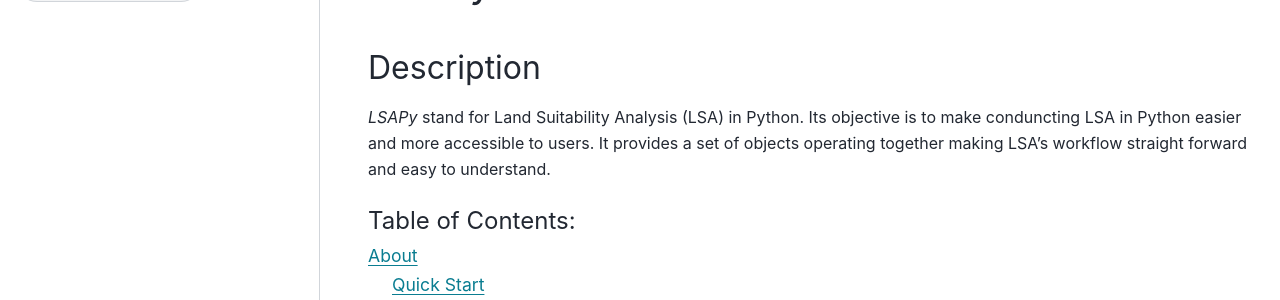
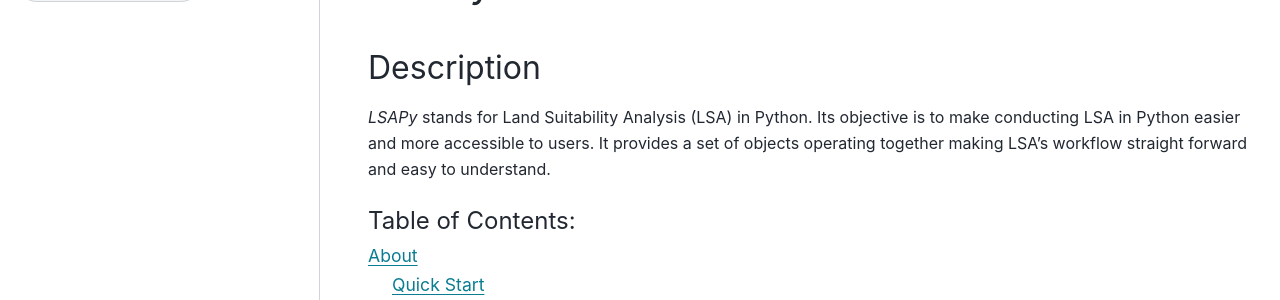
Before and after one commit to baptistehamon/lsapy, a Sphinx documentation site: the page built from docs/index.rst, in a window 1280 px wide and 1084 px high. Shown: the part 144-444 px from the top of the window. Built offline with Sphinx 7.4.7 and the PyData theme 0.15.4, drawn with Linux system fonts in a browser that asks for light colours.

Commit message:
Fix type in docs

```diff
--- a/docs/api/index.rst
+++ b/docs/api/index.rst
@@ -6,7 +6,7 @@
 
 .. warning::
 
-   The package is still in development and only pre-realease versions have been published,
+   The package is still in development and only pre-release versions have been published,
    meaning the package should not be considered stable yet. Breaking changes are likely to
    occur before the first official release.
 
--- a/docs/community/index.rst
+++ b/docs/community/index.rst
@@ -5,7 +5,7 @@
 =========
 
 The project is only at the beginning of its journey but help is always welcome! We are working hard to make it better,
-and in that sense, we appreciate any feedbacks and contributions. As a project's contributor, you should adhere to the
+and in that sense, we appreciate any feedback and contributions. As a project's contributor, you should adhere to the
 :doc:`Code of Conduct </community/code_of_conduct>`.
 
 If you are interested in contributing to the project, please read the :doc:`Contributing Guidelines </community/contributing>`.
--- a/docs/getting_started/index.rst
+++ b/docs/getting_started/index.rst
@@ -18,7 +18,7 @@
 
 .. warning::
 
-   The package is still in development and only pre-realease versions have been published,
+   The package is still in development and only pre-release versions have been published,
    meaning the package should not be considered stable yet. Breaking changes are likely to
    occur before the first official release.
 
--- a/docs/index.rst
+++ b/docs/index.rst
@@ -12,7 +12,7 @@
 Description
 -----------
 
-`LSAPy` stand for Land Suitability Analysis (LSA) in Python. Its objective is to make conduncting
+`LSAPy` stands for Land Suitability Analysis (LSA) in Python. Its objective is to make conducting
 LSA in Python easier and more accessible to users. It provides a set of objects operating together
 making LSA's workflow straight forward and easy to understand.
 
```
Also changed, not shown: docs/notebooks/functions.ipynb.
